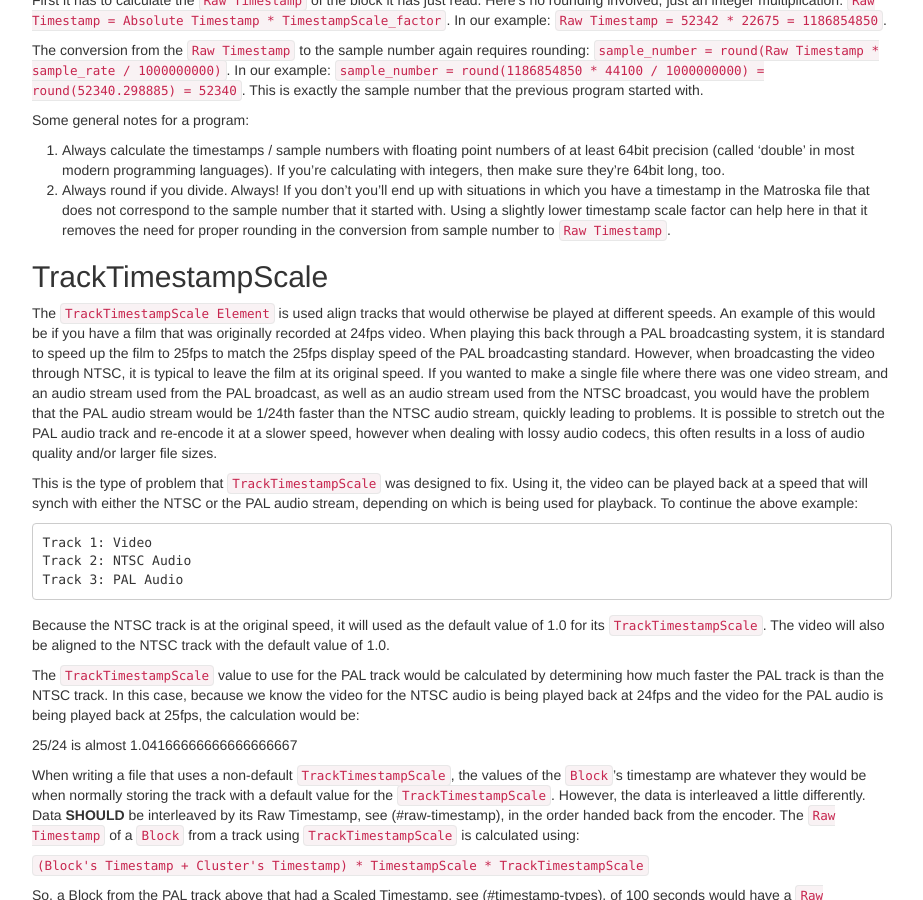
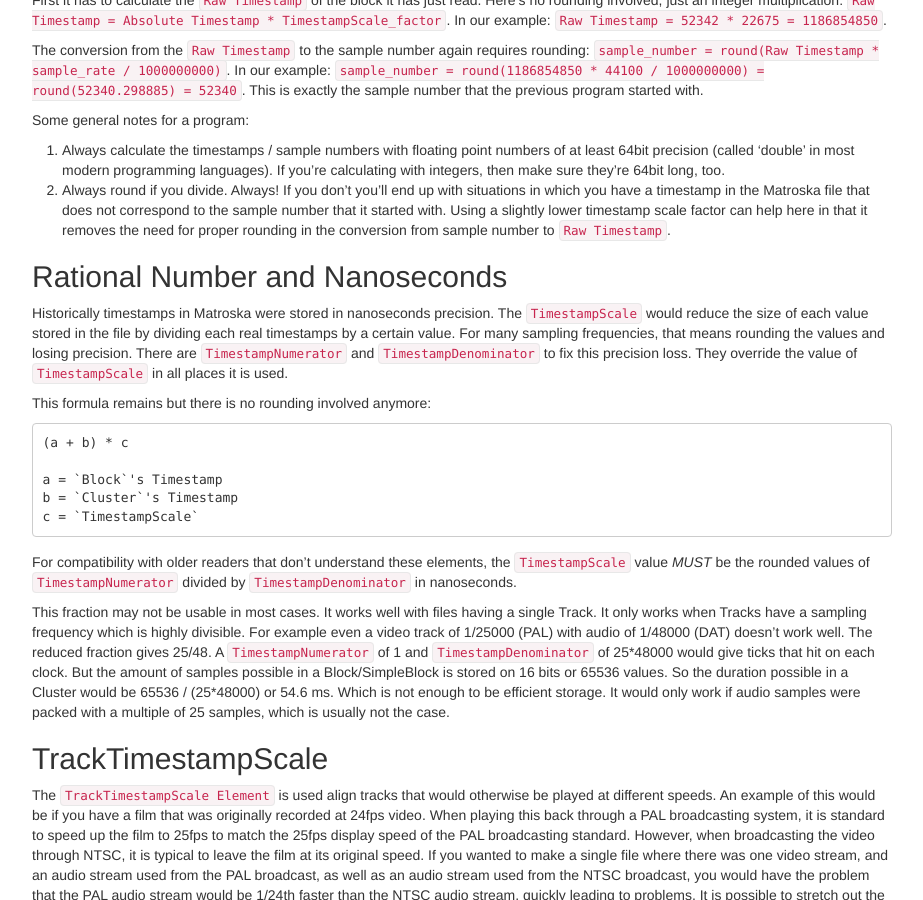
Before and after one commit to ietf-wg-cellar/matroska-specification, a Jekyll site: the page built from notes.md, in a window 1280 px wide and 900 px high, scrolled down 9038 px. Shown: the whole window, without its empty margins (273-1196 px from the left). Built offline with Jekyll 4.4.1, drawn with Linux system fonts in a browser that asks for light colours.

Commit message:
add TimestampNumerator/TimestampDenominator to override the value of TimestampScale
This allows sample precision of each timestamp is some cases, mostly single track files.

Wherever TimestampScale was used, if this fraction is found, it should be used
instead.

```diff
--- a/notes.md
+++ b/notes.md
@@ -577,6 +577,32 @@ Some general notes for a program:
    that it started with. Using a slightly lower timestamp scale factor can help here in
    that it removes the need for proper rounding in the conversion from sample number to `Raw Timestamp`.
 
+## Rational Number and Nanoseconds
+
+Historically timestamps in Matroska were stored in nanoseconds precision.
+The `TimestampScale` would reduce the size of each value stored in the file by dividing each real timestamps by a certain value.
+For many sampling frequencies, that means rounding the values and losing precision.
+There are `TimestampNumerator` and `TimestampDenominator` to fix this precision loss.
+They override the value of `TimestampScale` in all places it is used.
+
+This formula remains but there is no rounding involved anymore:
+
+    (a + b) * c
+
+    a = `Block`'s Timestamp
+    b = `Cluster`'s Timestamp
+    c = `TimestampScale`
+
+For compatibility with older readers that don't understand these elements, the `TimestampScale` value *MUST*
+be the rounded values of `TimestampNumerator` divided by `TimestampDenominator` in nanoseconds.
+
+This fraction may not be usable in most cases. It works well with files having a single Track.
+It only works when Tracks have a sampling frequency which is highly divisible.
+For example even a video track of 1/25000 (PAL) with audio of 1/48000 (DAT) doesn't work well. The reduced fraction gives 25/48.
+A `TimestampNumerator` of 1 and `TimestampDenominator` of 25\*48000 would give ticks that hit on each clock.
+But the amount of samples possible in a Block/SimpleBlock is stored on 16 bits or 65536 values. So the duration possible in a Cluster would be 65536 / (25\*48000) or 54.6 ms. Which is not enough to be efficient storage.
+It would only work if audio samples were packed with a multiple of 25 samples, which is usually not the case.
+
 ## TrackTimestampScale
 
 The `TrackTimestampScale Element` is used align tracks that would otherwise be played at
```
Also changed, not shown: ebml_matroska.xml (+11 -3 lines).
